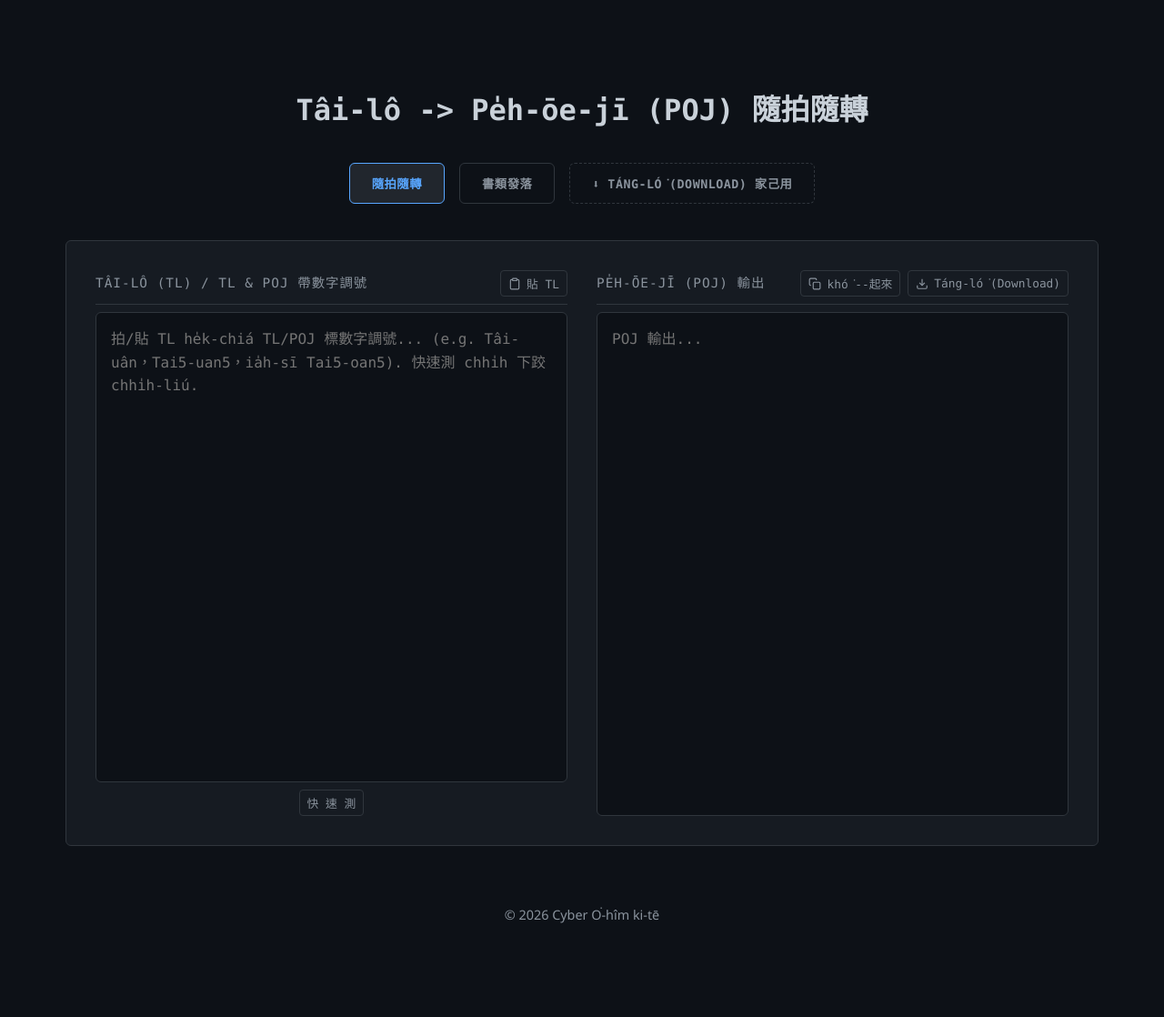
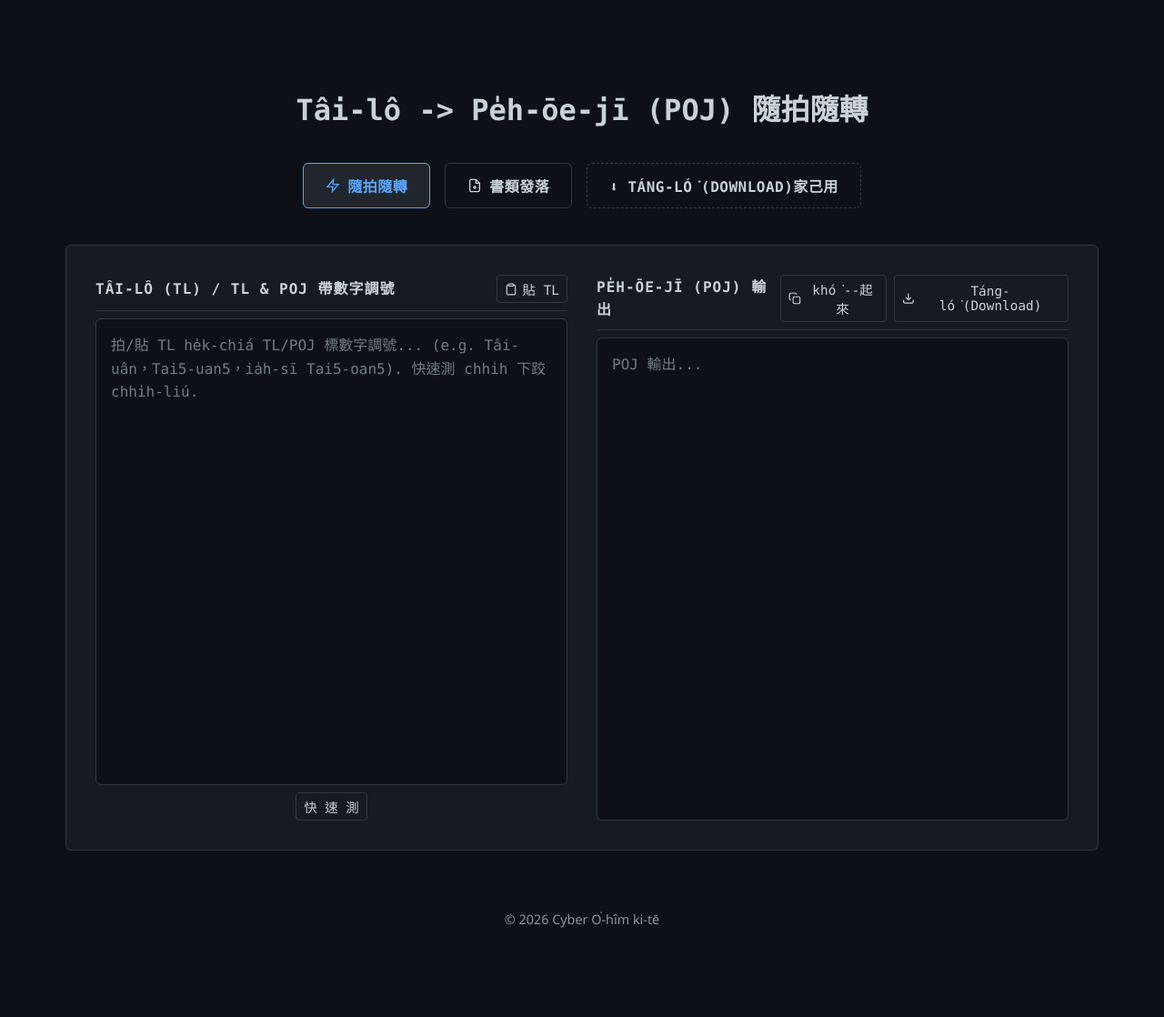
Before and after one commit to CyberOoHim/CyberOoHim.github.io, a Jekyll site: the page built from pages/tl_poj_converter.html, in a window 1280 px wide. Shown: the whole page at 91% size. Built offline with Jekyll 4.4.1, drawn with Linux system fonts in a browser that asks for light colours.

Commit message:
feat: Add TL to POJ real-time converter page.

```diff
--- a/pages/tl_poj_converter.html
+++ b/pages/tl_poj_converter.html
@@ -78,15 +78,19 @@
         .tab-btn {
             background: transparent;
             border: 1px solid var(--border-color);
-            color: var(--text-secondary);
+            color: var(--text-primary);
             padding: 0.75rem 1.5rem;
             border-radius: 6px;
             cursor: pointer;
             font-family: var(--font-mono);
+            font-size: 1rem;
             font-weight: 600;
             text-transform: uppercase;
             letter-spacing: 0.5px;
             transition: all 0.2s ease;
+            display: flex;
+            align-items: center;
+            gap: 0.5rem;
         }
 
         .tab-btn:hover {
@@ -147,11 +151,11 @@
 
         .toolbar label {
             font-family: var(--font-mono);
-            font-size: 0.9rem;
-            color: var(--text-secondary);
+            font-size: 1rem;
+            color: var(--text-primary);
             text-transform: uppercase;
             letter-spacing: 1px;
-            font-weight: normal;
+            font-weight: 600;
         }
 
         .tool-btn {
@@ -160,9 +164,9 @@
             border-radius: 4px;
             padding: 4px 8px;
             font-family: var(--font-mono);
-            font-size: 0.8rem;
+            font-size: 0.9rem;
             cursor: pointer;
-            color: var(--text-secondary);
+            color: var(--text-primary);
             display: flex;
             align-items: center;
             gap: 6px;
@@ -183,7 +187,7 @@
             resize: none;
             font-family: var(--font-mono);
             /* Monospace is good for this */
-            font-size: 1rem;
+            font-size: 1.1rem;
             line-height: 1.6;
             outline: none;
             width: 100%;
@@ -195,6 +199,14 @@
         textarea:focus {
             border-color: var(--text-link);
             box-shadow: 0 0 0 1px var(--text-link);
+        }
+
+        /* Brighten placeholders */
+        textarea::placeholder,
+        input::placeholder {
+            color: var(--text-secondary);
+            opacity: 0.8;
+            font-size: 1rem;
         }
 
         /* File Mode Styles */
@@ -227,7 +239,7 @@
             display: inline-block;
             padding: 10px 20px;
             font-family: var(--font-mono);
-            font-size: 0.9rem;
+            font-size: 1rem;
             font-weight: 600;
             border-radius: 6px;
             cursor: pointer;
@@ -382,7 +394,7 @@
                 chooseFile: "Ap-ló͘(Upload) 書類",
                 copied: "khó͘ 好--ah!",
                 quickTest: "快 速 測",
-                downloadOffline: "⬇ Táng-ló͘(Download) 家己用"
+                downloadOffline: "⬇ Táng-ló͘(Download)家己用"
             },
             placeholders: {
                 input: "拍/貼 TL he̍k-chiá TL/POJ 標數字調號... (e.g. Tâi-uân，Tai5-uan5，ia̍h-sī Tai5-oan5). 快速測 chhi̍h 下跤 chhi̍h-liú.",
@@ -423,8 +436,14 @@
 
         function initUI() {
             document.getElementById('ui-title').innerText = UI_STRINGS.title;
-            document.getElementById('ui-tab-realtime').innerText = UI_STRINGS.tabs.realtime;
-            document.getElementById('ui-tab-file').innerText = UI_STRINGS.tabs.file;
+
+            // Icons for tabs
+            const iconRealtime = `<svg width="16" height="16" viewBox="0 0 24 24" fill="none" stroke="currentColor" stroke-width="2"><polygon points="13 2 3 14 12 14 11 22 21 10 12 10 13 2"></polygon></svg>`;
+            const iconFile = `<svg width="16" height="16" viewBox="0 0 24 24" fill="none" stroke="currentColor" stroke-width="2"><path d="M14 2H6a2 2 0 0 0-2 2v16a2 2 0 0 0 2 2h12a2 2 0 0 0 2-2V8z"></path><polyline points="14 2 14 8 20 8"></polyline><line x1="12" y1="18" x2="12" y2="12"></line><line x1="9" y1="15" x2="15" y2="15"></line></svg>`;
+
+            document.getElementById('ui-tab-realtime').innerHTML = `${iconRealtime} <span>${UI_STRINGS.tabs.realtime}</span>`;
+            document.getElementById('ui-tab-file').innerHTML = `${iconFile} <span>${UI_STRINGS.tabs.file}</span>`;
+
             document.getElementById('ui-label-input').innerText = UI_STRINGS.labels.input;
             document.getElementById('ui-label-output').innerText = UI_STRINGS.labels.output;
             document.getElementById('ui-label-result').innerText = UI_STRINGS.labels.result;
```
Also changed, not shown: other parts of pages/tl_poj_converter.html (+6 -1 lines).
